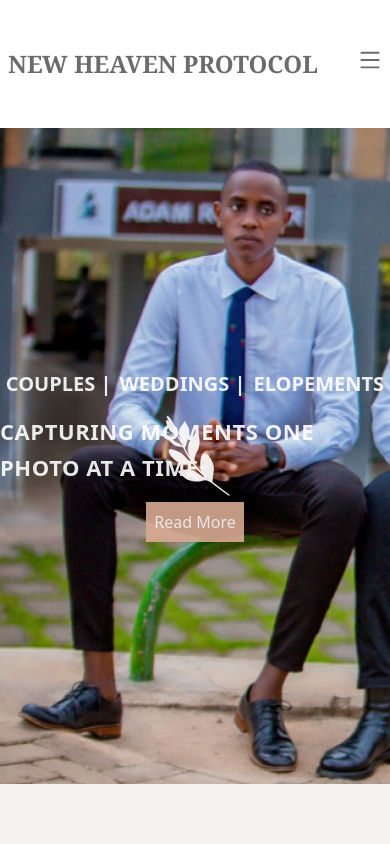
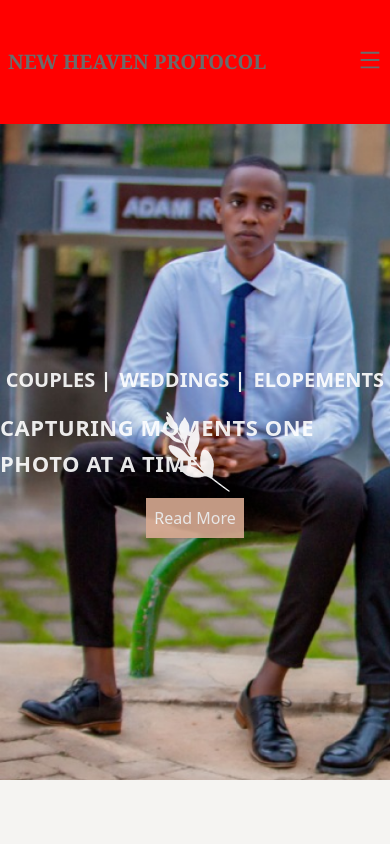
Before and after one commit to MuhireIghor/Photography, a React (Vite) app: page / in a window 390 px wide. Shown: the top 844 px of the page. Built offline with nearby package versions, Linux system fonts and the light colour scheme.

Commit message:
tablet responsiveness

```diff
--- a/src/components/Navbar.jsx
+++ b/src/components/Navbar.jsx
@@ -27,7 +27,7 @@ if(!dropNav.current.contains(e.target)){
         return document.removeEventListener("mousedown",()=>activeListener)
     })
     return (
-        <div className={scroll ? 'flex justify-center gap-12 py-6 sticky top-0 bg-white z-40  w-screen' : 'flex justify-center gap-12 sticky top-0 py-12 w-screen bg-white z-10'}>
+        <div className={scroll ? 'flex justify-center gap-12 py-6 sticky top-0 bg-white z-40  w-screen sm:bg-[red] ' : 'flex justify-center gap-12 sticky top-0 py-12 w-screen bg-white z-10 sm:bg-[red] '}>
             {navLinks.map((navLink, index) => {
                 if (index == 2) {
                     return (
@@ -44,7 +44,7 @@ if(!dropNav.current.contains(e.target)){
                 )
             })}
             <div className={scroll ? 'hidden md:flex justify-between  z-40  w-full px-2' : 'hidden md:flex  justify-between z-10  w-full px-2'}>
-                <p className='text-2xl font-serif  text-[#6b6b6b] font-bold '>NEW HEAVEN PROTOCOL</p>
+                <p className='text-2xl font-serif  text-[#6b6b6b] font-bold sm:text-xl'>NEW HEAVEN PROTOCOL</p>
                 <div className='flex flex-col relative '>
                     <button onClick={handleResponsive}><AiOutlineMenu className='text-[#6b6b6b] hover:text-[#c16839] text-2xl' /></button>
                     {responsive && (
```
